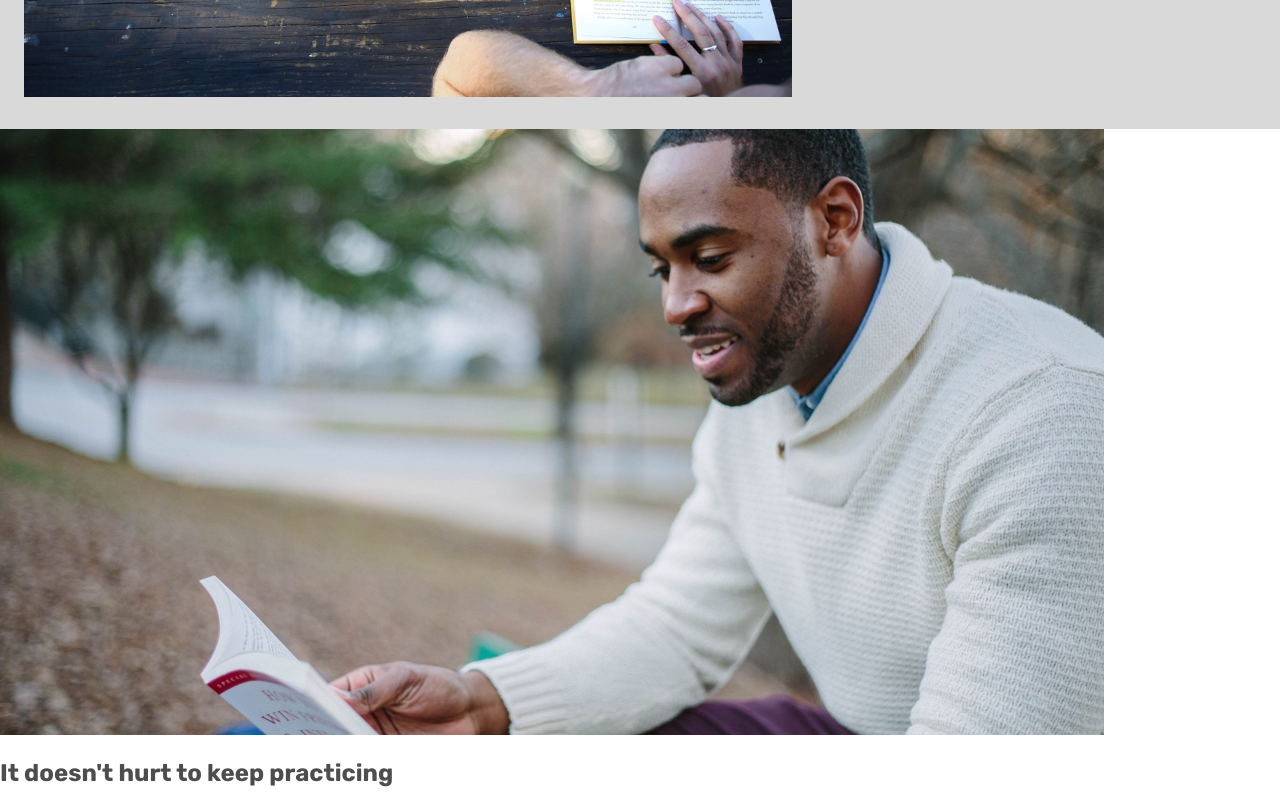
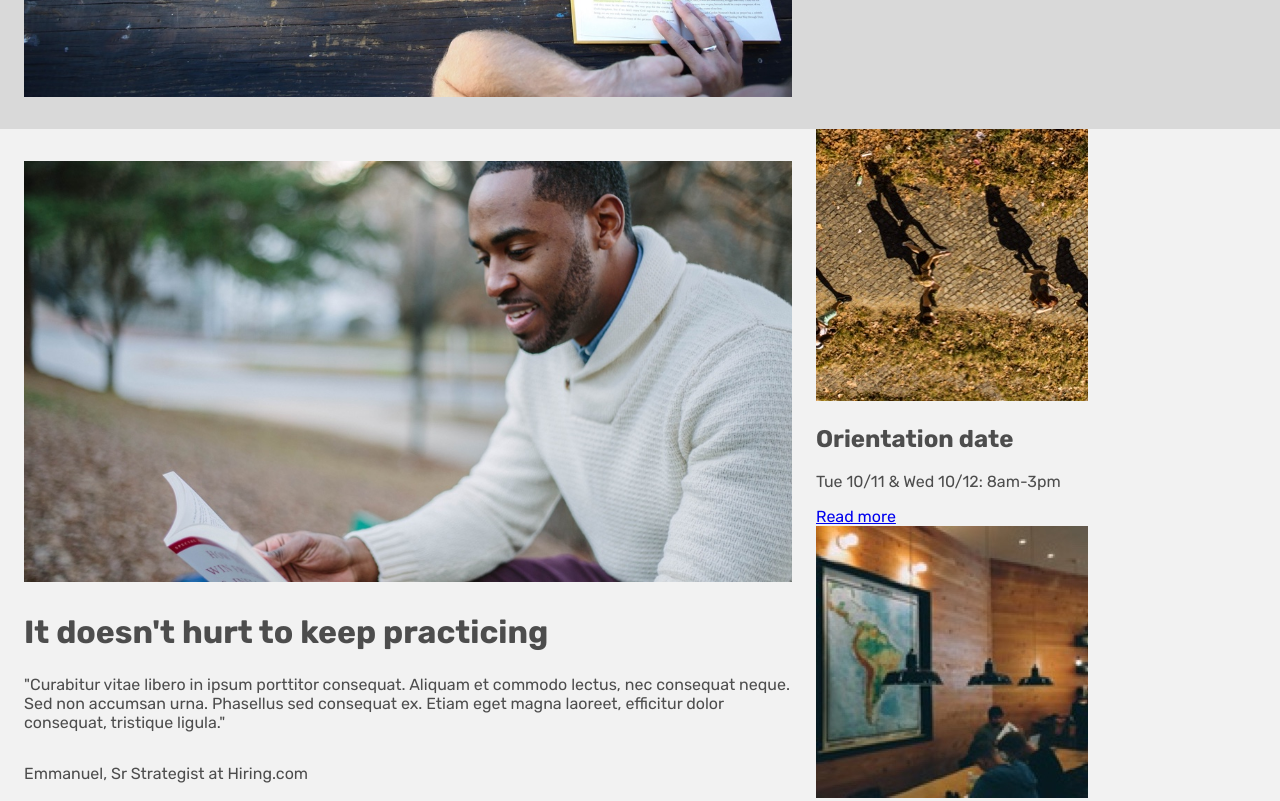
Before and after one commit to JaneHope607/ColmarProject, a plain HTML site: page index.html in a window 1280 px wide. Shown: the part 567-1368 px from the top of the page. Drawn offline with Linux system fonts and the light colour scheme.

Commit message:
updated second container css

```diff
--- a/resources/css/style.css
+++ b/resources/css/style.css
@@ -107,3 +107,41 @@ main {
     color: white;
     justify-items: stretch;
 }
+
+.main-flex-container {
+    display: inline-flex;
+    background-color: #f2f2f2;
+    max-width: 100%;
+}
+
+.left-side {
+    margin: 2rem 1.5rem;
+    max-width: 60%;
+    height: auto;
+}
+
+.left-side img {
+    max-width: 100%;
+    height: auto;
+}
+
+.left.side .text {
+    text-align: left;
+}
+.left-side h2 {
+    margin-bottom: 1.5rem;
+    font-size: 2rem;
+}
+
+.left-side p {
+    margin-bottom: 2rem;
+}
+
+.left-side .citation {
+    margin-bottom: 2rem;
+}
+
+.right-side {
+    max-width: 40%;
+    height: auto;
+}
```
